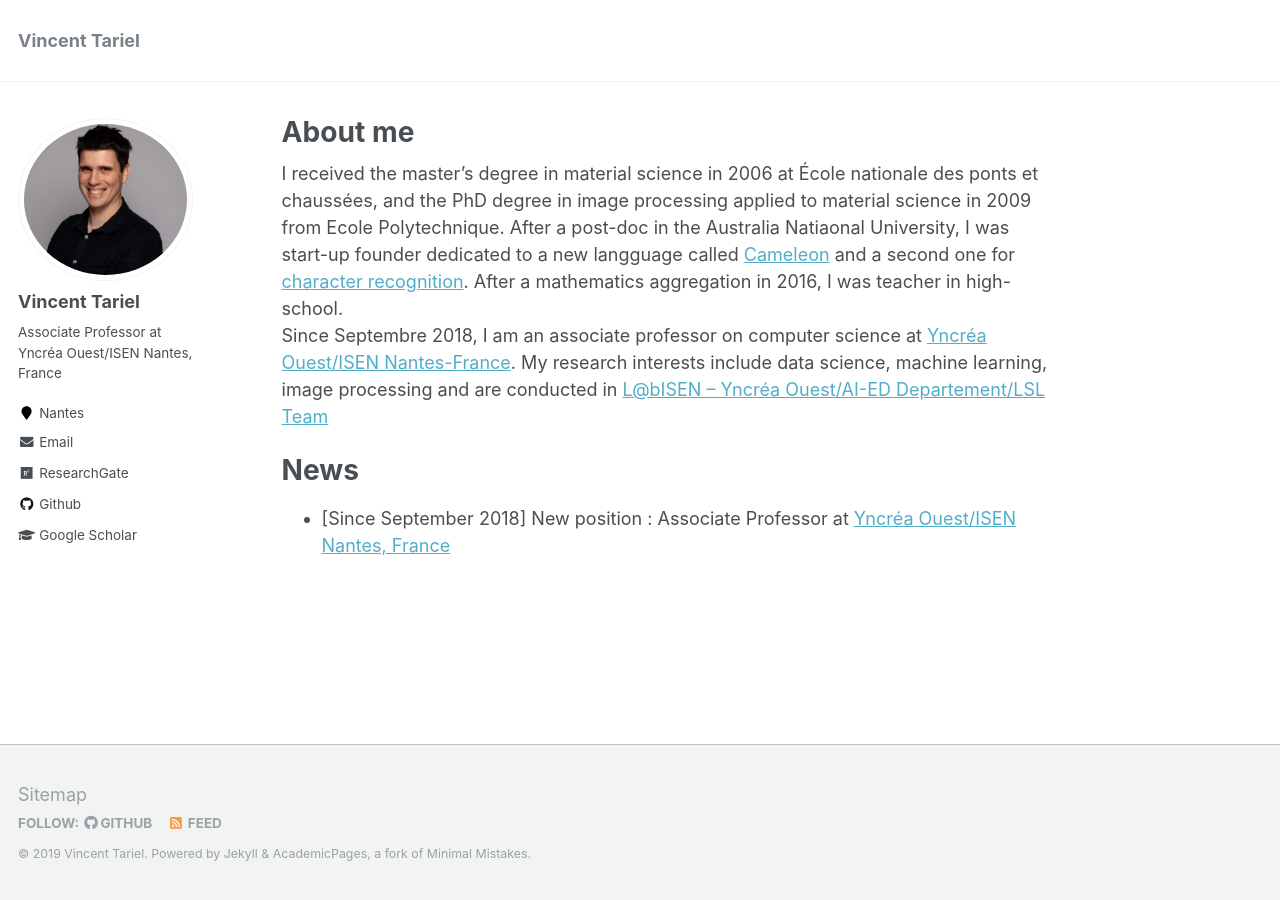
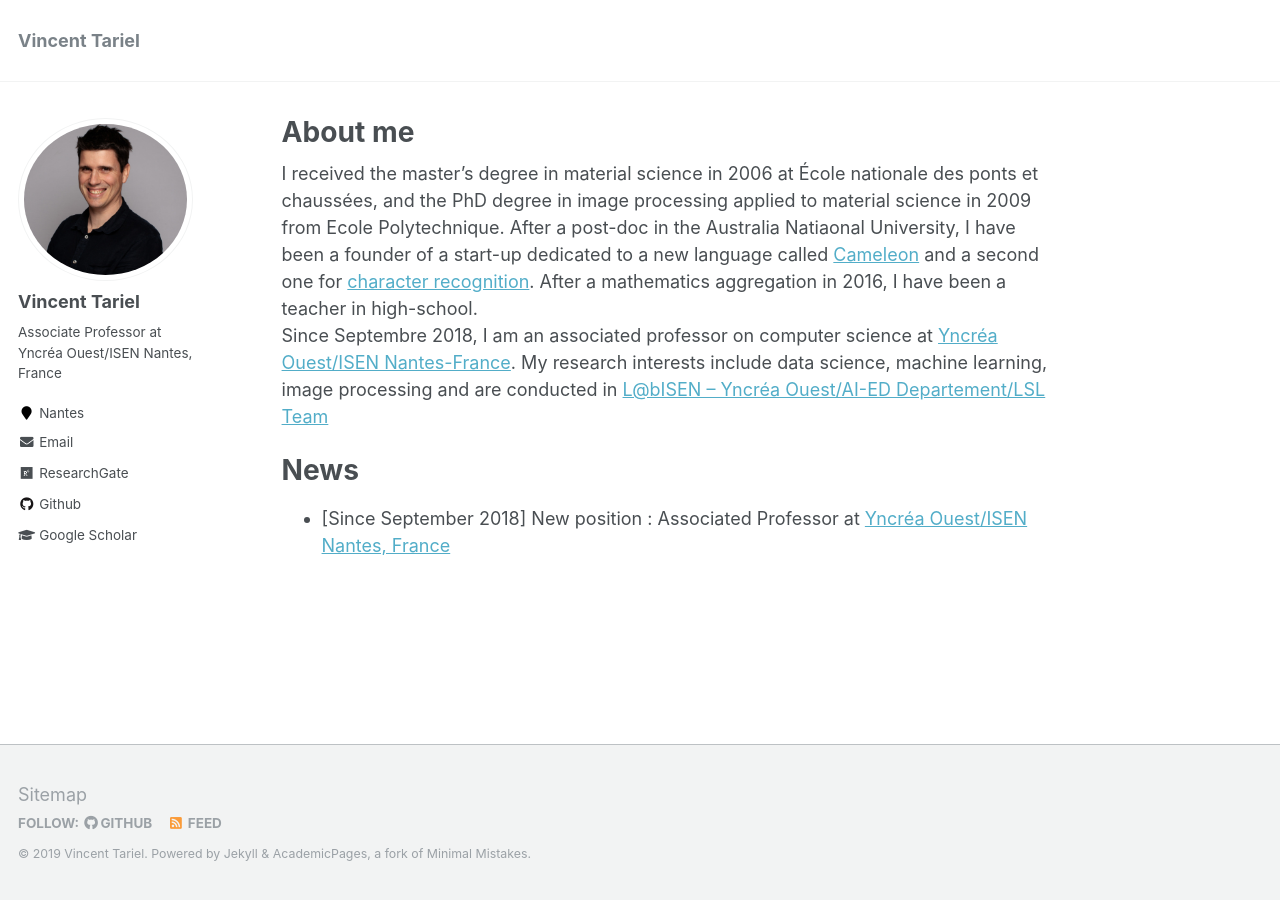
Before and after one commit to VincentTariel/vincenttariel.github.io, a Jekyll site: the page built from _pages/about.md, in a window 1280 px wide. Built offline with Jekyll 4.4.1, drawn with Linux system fonts in a browser that asks for light colours.

Commit message:
some faults

```diff
--- a/_pages/about.md
+++ b/_pages/about.md
@@ -8,12 +8,12 @@ redirect_from:
   - /about.html
 ---
 I received the master’s degree in material science in 2006 at École nationale des ponts et chaussées, and the PhD degree in image processing applied to material science in 2009 from Ecole Polytechnique. After a post-doc in the Australia Natiaonal University,
-   I was start-up  founder dedicated to a new langguage called [Cameleon](https://en.wikipedia.org/wiki/Cameleon_(programming_language))  and a second one for  [character
-   recognition](http://www.alphanumeric-vision.com/).  After a mathematics aggregation in 2016, I was teacher in high-school.
-  Since Septembre 2018, I am an associate professor on computer science at [Yncréa Ouest/ISEN Nantes-France](https://isen-nantes.fr/).
+   I have been a founder of a start-up  dedicated to a new language called [Cameleon](https://en.wikipedia.org/wiki/Cameleon_(programming_language))  and a second one for  [character
+   recognition](http://www.alphanumeric-vision.com/).  After a mathematics aggregation in 2016, I have been a teacher in high-school.
+  Since Septembre 2018, I am an associated professor on computer science at [Yncréa Ouest/ISEN Nantes-France](https://isen-nantes.fr/).
   My research interests include data science, machine learning,  image processing and are conducted in [L@bISEN – Yncréa Ouest/AI-ED Departement/LSL Team](https://isen-brest.fr/recherche/)
 
 
 News
 ======
-* [Since September 2018] New position : Associate Professor at [Yncréa Ouest/ISEN Nantes, France](https://isen-nantes.fr/)
+* [Since September 2018] New position : Associated Professor at [Yncréa Ouest/ISEN Nantes, France](https://isen-nantes.fr/)
```
